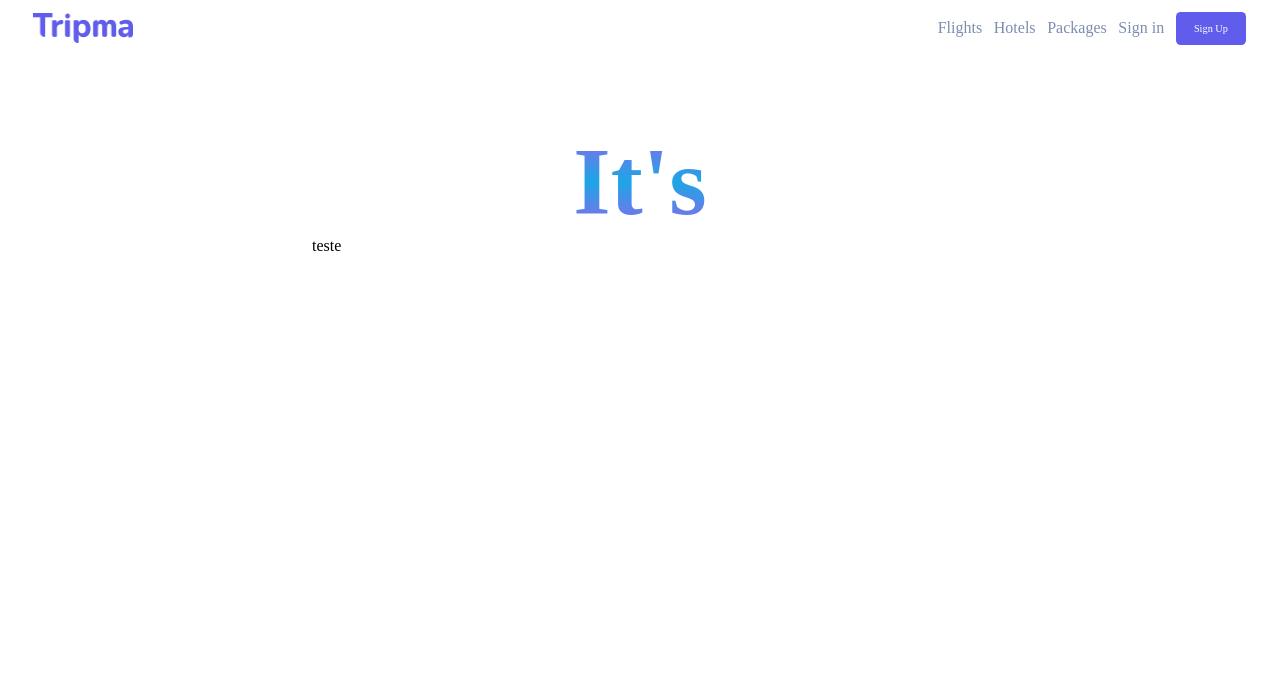
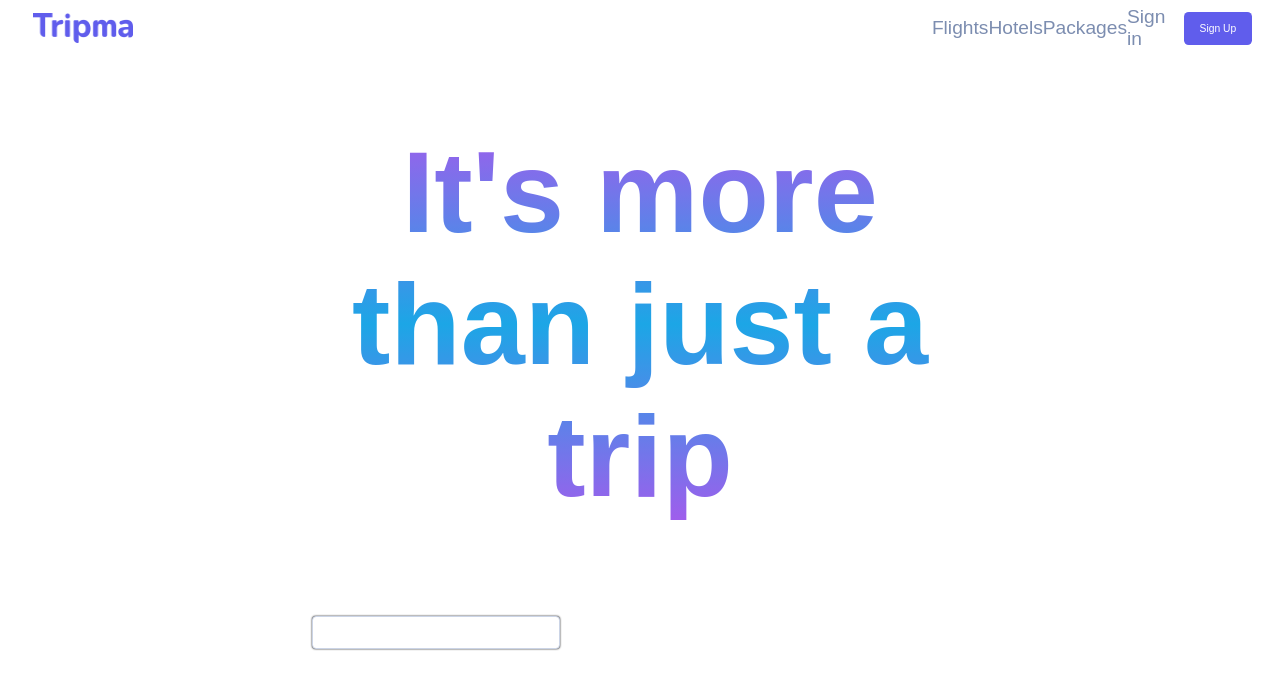
Before and after one commit to Sergiomms/tripma, a Next.js app: page /home in a window 1280 px wide. Shown: the top 690 px of the page. Built offline with nearby package versions, Linux system fonts and the light colour scheme.

Commit message:
chore: did the input style!

```diff
--- a/src/app/GlobalStyle.ts
+++ b/src/app/GlobalStyle.ts
@@ -12,6 +12,7 @@ export const GlobalStyle = createGlobalStyle<GlobalStyleProps>`
     margin: 0;
     padding: 0;
     box-sizing: border-box;
+    font: 1.2em "Fira Sans", sans-serif;
   }
 
 `;
--- a/src/app/home/page.tsx
+++ b/src/app/home/page.tsx
@@ -1,13 +1,13 @@
 "use client";
 
-import { Content, Title, TitleContainer } from "./styles";
+import { Content, DestinationInput, Title, TitleContainer } from "./styles";
 
 export default function Home() {
   return (
     <Content>
       <TitleContainer>
-        <Title>It{`'`}s</Title>
-        <div>teste</div>
+        <Title>It{`'`}s more than just a trip</Title>
+        <DestinationInput/>
       </TitleContainer>
     </Content>
   );
--- a/src/app/home/styles.ts
+++ b/src/app/home/styles.ts
@@ -1,4 +1,5 @@
 "use client";
+import { branco, cinza, preto, roxoTripma3 } from "@/utils/colors";
 import px2vw from "@/utils/px2vw";
 import { styled } from "styled-components";
 
@@ -26,3 +27,26 @@ export const Title = styled.div`
 export const TitleContainer = styled.div`
   width: ${px2vw(700)};
 `;
+
+export const DestinationInput = styled.input`
+  width: ${px2vw(250)};
+  height: ${px2vw(25)};
+  margin-top: ${px2vw(100)};
+  display: flex;
+  padding: ${px2vw(4)} ${px2vw(6)};
+  gap: ${px2vw(4)};
+  align-self: stretch;
+  font-size: ${px2vw(16)};
+  box-shadow: 0px 0px 2px ${preto} !important;
+  border-radius: 4px;
+  border: 1px solid ${cinza};
+  background: ${branco};
+
+  &&:focus {
+    outline: none;
+    border: 2px solid ${roxoTripma3} !important;
+
+  }
+
+
+`;
--- a/src/utils/colors.js
+++ b/src/utils/colors.js
@@ -1,6 +1,7 @@
 export const branco = '#ffffff';
 export const preto = '#000000';
 export const preto2 = '#404040';
+export const cinza = '#CBD4E6';
 export const roxoTripma = '#605DEC';
 export const roxoTripma2 = '#7C8DB0'
 export const roxoTripma3 = '#A05DEC';
```
